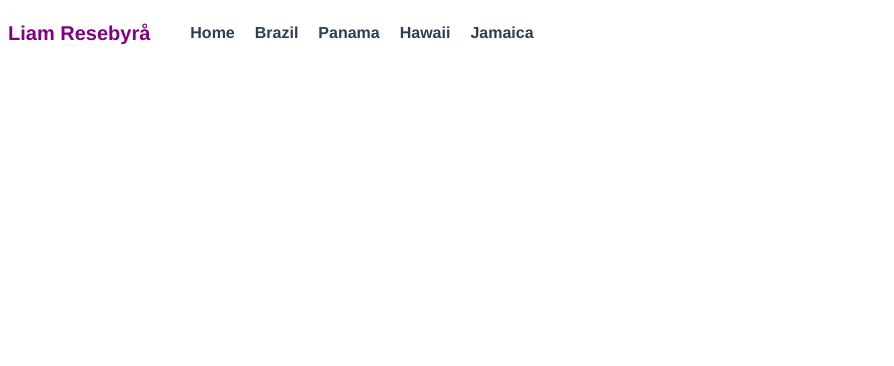
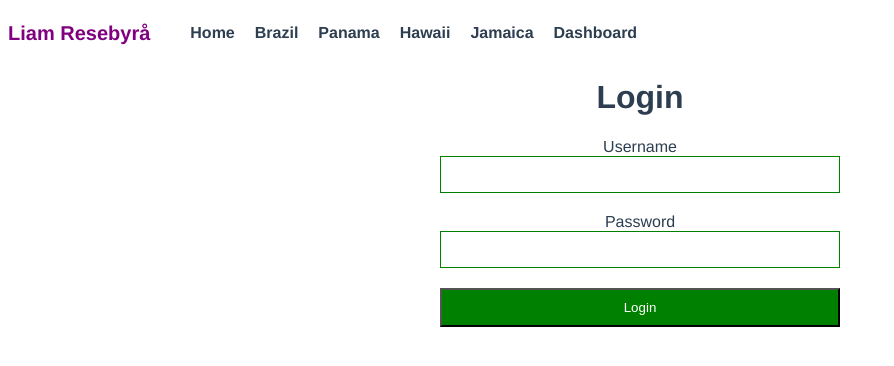
Before and after one commit to liamthorell/RouterTest, a Vue app: page /login in a window 1280 px wide. Shown: the top 366 px of the page, without its empty margins (0-894 px from the left). Built offline with nearby package versions, Linux system fonts and the light colour scheme.

Commit message:
Project Done

```diff
--- a/src/App.vue
+++ b/src/App.vue
@@ -1,7 +1,9 @@
 <template>
   <div id="app">
     <TheNavigation/>
-    <router-view :key="$route.path"/>
+    <transition name="fade">
+      <router-view :key="$route.path"/>
+    </transition>
   </div>
 </template>
 
@@ -22,4 +24,54 @@ export default {
   text-align: center;
   color: #2c3e50;
 }
+.slide-enter-active, .slide-leave-active {
+  transition: opacity 1s, transform 1s;
+}
+.slide-enter, .slide-leave-to {
+  opacity: 0;
+  transform: translateX(-30%);
+}
+.moveUp-enter-active {
+  animation: fadeIn 1s ease-in;
+}
+@keyframes fadeIn {
+  0% {
+    opacity: 0;
+  }
+  50% {
+    opacity: 0.5;
+  }
+  100% {
+    opacity: 1;
+  }
+}
+.moveUp-leave-active {
+  animation: moveUp 0.3s ease-in;
+}
+@keyframes moveUp {
+  0% {
+    transform: translateY(0);
+  }
+  100% {
+    transform: translateY(-400px);
+  }
+}
+.fade-enter-active,
+.fade-leave-active {
+  transition: opacity 0.3s;
+}
+.fade-enter,
+.fade-leave-to {
+  opacity: 0;
+}
+.input {
+  border: 1px solid green;
+  padding: 10px;
+  margin-bottom: 20px;
+}
+.btn {
+  background-color: green;
+  color: white;
+  padding: 10px;
+}
 </style>
--- a/src/components/TheNavigation.vue
+++ b/src/components/TheNavigation.vue
@@ -7,6 +7,9 @@
       </li>
       <li v-for="destination in destinations" :key="destination.id" class="links">
         <router-link :to="{ name: 'DestinationDetails', params: {slug: destination.slug} }"> {{ destination.name }}</router-link>
+      </li>
+      <li class="links">
+        <router-link :to="{ name: 'user' }">Dashboard</router-link>
       </li>
     </ul>
     </nav>
--- a/src/router/index.js
+++ b/src/router/index.js
@@ -1,6 +1,7 @@
 import Vue from 'vue'
 import VueRouter from 'vue-router'
 import Home from '../views/Home.vue'
+import store from "@/store.js"
 
 Vue.use(VueRouter)
 
@@ -23,8 +24,41 @@ const routes = [
         component: () => import('../views/ExperienceDetails.vue'),
         props: true
       }
-    ]
+    ],
+    beforeEnter: (to, from, next) => {
+      const exists = store.destinations.find(
+        destination => destination.slug === to.params.slug
+      )
+      if (exists) {
+        next()
+      } else {
+        next({name: "notFound"})
+      }
+    }
   },
+  {
+    path: "/user",
+    name: "user",
+    component: () => import("../views/User.vue"),
+    meta: {requiresAuth: true}
+  },
+  {
+    path: "/login",
+    name: "login",
+    component: () => import("../views/Login.vue")
+  },
+  {
+    path: "/invoices",
+    name: "invoices",
+    component: () => import("../views/Invoices.vue"),
+    meta: { requiresAuth: true }
+  },
+  {
+    path: "/404",
+    alias: "*",
+    name: "notFound",
+    component: () => import("../views/NotFound.vue")
+  }
 ]
 
 const router = new VueRouter({
@@ -32,4 +66,19 @@ const router = new VueRouter({
   routes
 })
 
+router.beforeEach((to, from, next) => {
+  if(to.matched.some(record => record.meta.requiresAuth)) {
+    if(!store.user) {
+      next({
+        name: "login",
+        query: { redirect: to.fullPath }
+      })
+    } else {
+      next()
+    }
+  } else {
+    next()
+  }
+})
+
 export default router
--- a/src/store.js
+++ b/src/store.js
@@ -1,4 +1,5 @@
 export default {
+  user: null,
   destinations: [
     {
       name: "Brazil",
--- /dev/null
+++ b/src/views/Invoices.vue
@@ -0,0 +1,13 @@
+<template>
+  <h1>Invoices</h1>
+</template>
+
+<script>
+export default {
+
+}
+</script>
+
+<style>
+
+</style>
--- /dev/null
+++ b/src/views/Login.vue
@@ -0,0 +1,40 @@
+<template>
+  <div class="login">
+    <h1>Login</h1>
+    <div class="form">
+      <label for="username">Username</label>
+      <input v-model="username" type="text" name="username" class="input" />
+      <label for="password">Password</label>
+      <input v-model="password" type="password" class="input" />
+      <button @click="login" class="btn">Login</button>
+    </div>
+  </div>
+</template>
+
+<script>
+import store from "@/store.js"
+export default {
+    data() {
+    return {
+      username: null,
+      password: null
+    };
+  },
+  methods: {
+    login() {
+      store.user = this.username;
+      const redirectPath = this.$route.query.redirect || "/"
+      this.$router.push(redirectPath);
+    }
+  }
+}
+</script>
+
+<style scoped>
+    .form {
+    display: flex;
+    flex-direction: column;
+    max-width: 400px;
+    margin: 0 auto;
+    }
+</style>
--- /dev/null
+++ b/src/views/NotFound.vue
@@ -0,0 +1,16 @@
+<template>
+  <div>
+    <h1>Not Found</h1>
+    <p>Oops, we could not find the page you were looking for</p>
+  </div>
+</template>
+
+<script>
+export default {
+
+}
+</script>
+
+<style>
+
+</style>
--- /dev/null
+++ b/src/views/User.vue
@@ -0,0 +1,28 @@
+<template>
+<div>
+  <h1>User</h1>
+  <button class="btn" @click="logOut">Log out</button>
+  <p><router-link :to="{ name: 'invoices'}">Invoices</router-link></p>
+</div>
+</template>
+
+<script>
+import store from "@/store.js"
+export default {
+    data () {
+        return {
+            user: store.user
+        }
+    },
+    methods: {
+        logOut() {
+            store.user = null
+            this.$router.push("/")
+        }
+    }
+}
+</script>
+
+<style>
+
+</style>
```
